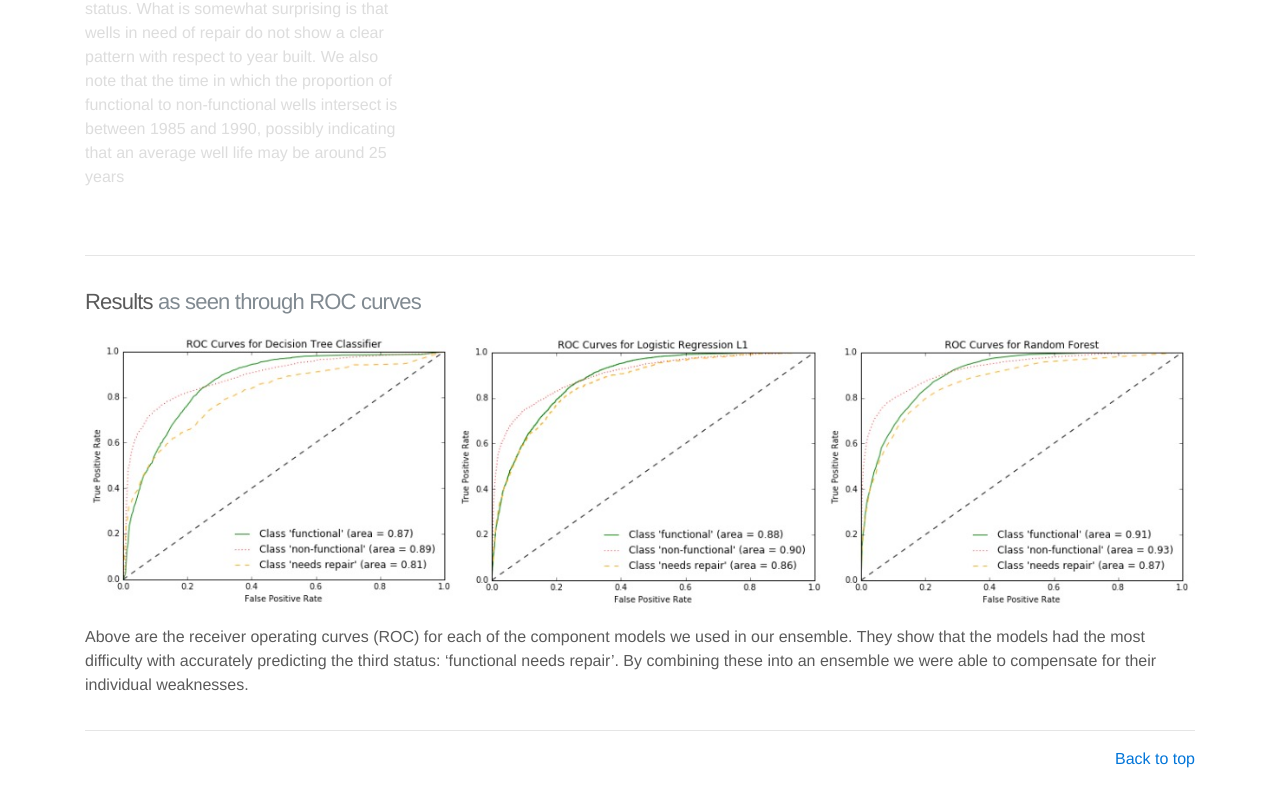
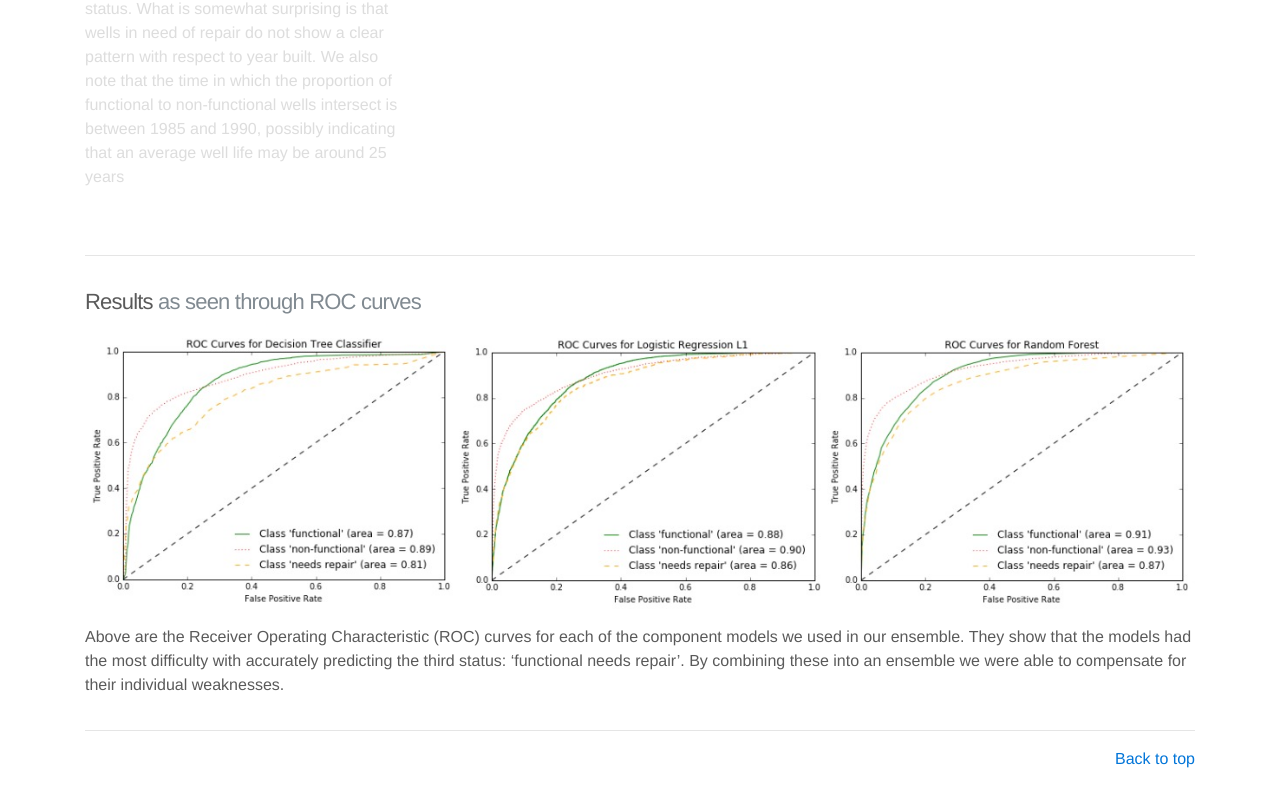
Before and after one commit to Ashwin1991/Ashwin1991.github.io, a plain HTML site: page index.html in a window 1280 px wide. Shown: the part 1845-2652 px from the top of the page. Drawn offline with nearby package versions, Linux system fonts and the light colour scheme.

Commit message:
ROC text and hyperlinks 3

```diff
--- a/index.html
+++ b/index.html
@@ -237,7 +237,7 @@
 		  <div class="col-lg-4">
           <p>Test</p>
 		  </div>-->
-          <p class="lead">Above are the receiver operating curves (ROC) for each of the component models we used in our ensemble. They show that the models had the most difficulty with accurately predicting the third status: ‘functional needs repair’. By combining these into an ensemble we were able to compensate for their individual weaknesses.</p>
+          <p class="lead">Above are the Receiver Operating Characteristic (ROC) curves for each of the component models we used in our ensemble. They show that the models had the most difficulty with accurately predicting the third status: ‘functional needs repair’. By combining these into an ensemble we were able to compensate for their individual weaknesses.</p>
         </div>
         <div class="col-md-5">
           <!--<img class="featurette-image img-fluid center-block" data-src="holder.js/500x500/auto" alt="Generic placeholder image">-->
```
